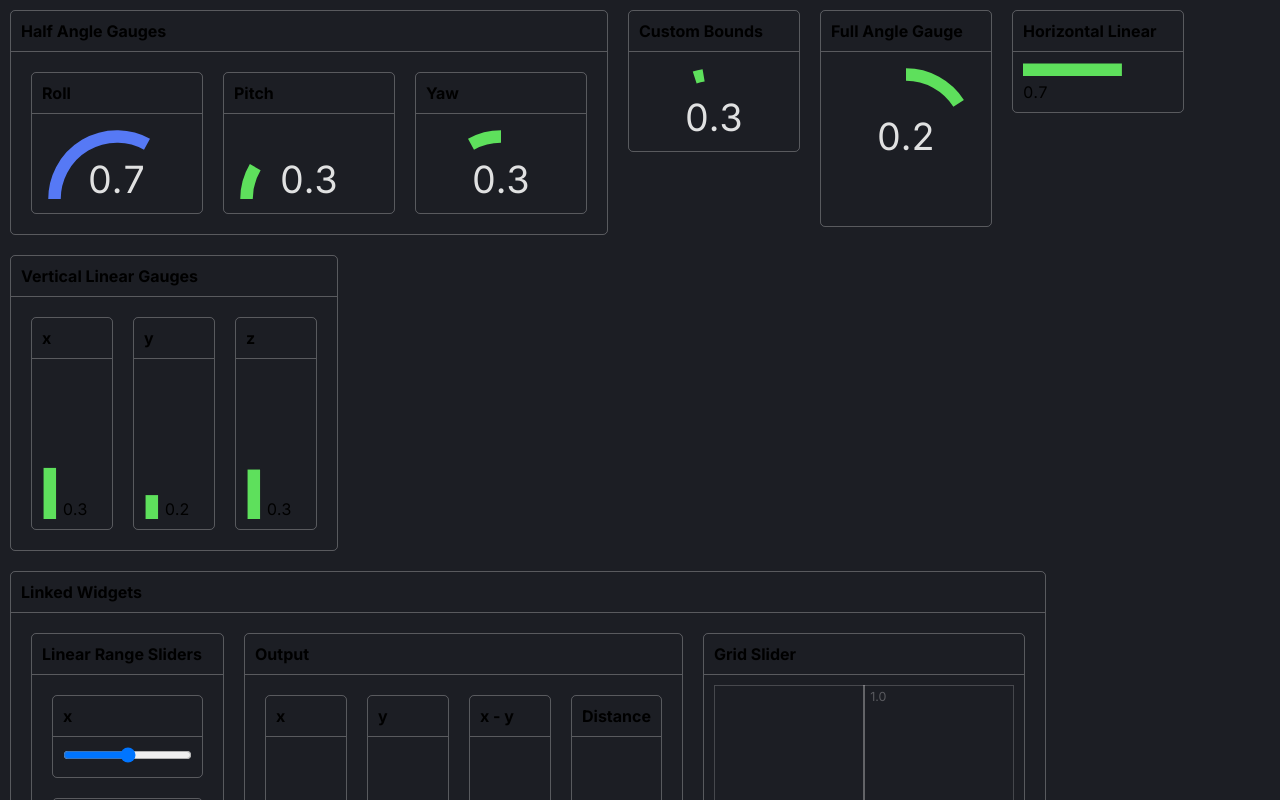
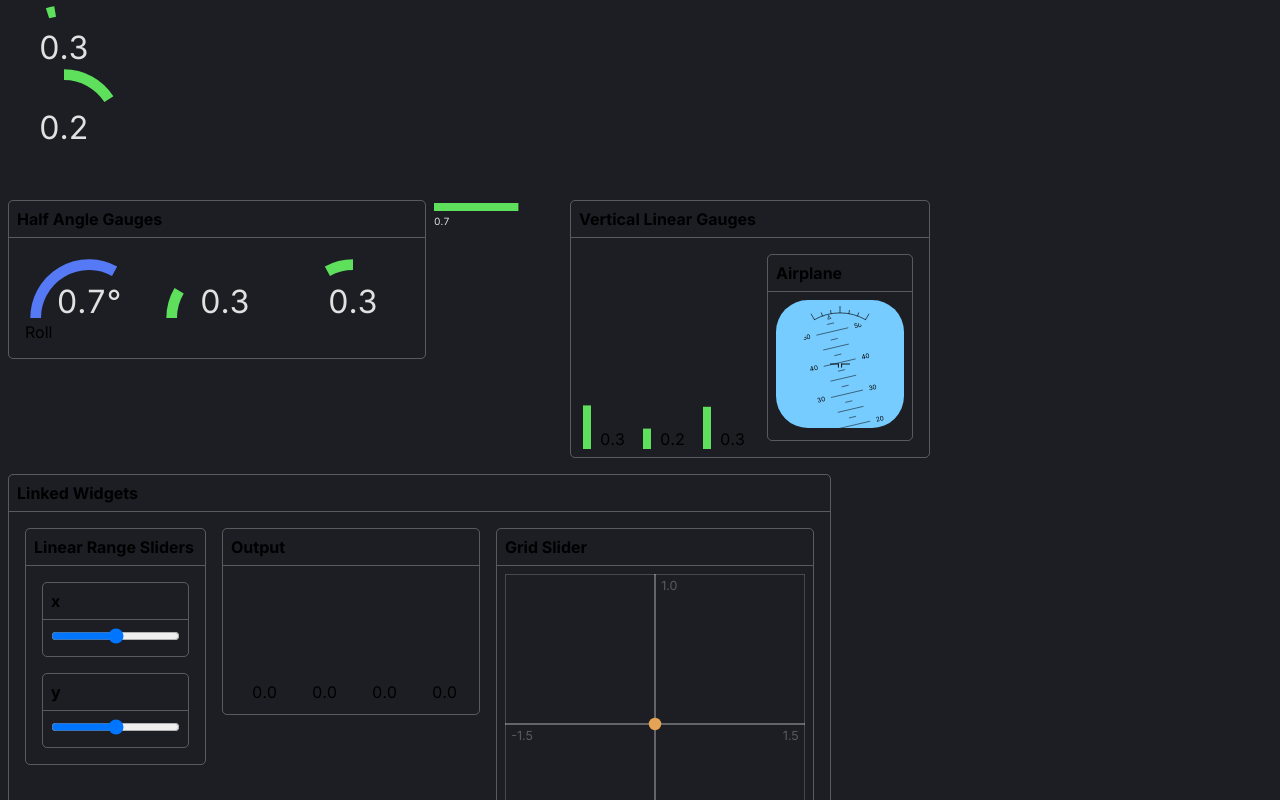
Before and after one commit to andrew-bork/auto-ui, a Next.js app: page / in a window 1280 px wide. Shown: the top 800 px of the page. Built offline with nearby package versions, Linux system fonts and the light colour scheme.

Commit message:
Updated ui elements

```diff
--- a/app/page.tsx
+++ b/app/page.tsx
@@ -3,13 +3,15 @@ import styles from './page.module.css'
 import { FullAngleGauge, HalfAngleGauge } from './widgets/outputs/AngleGauges'
 import { useEffect, useState } from 'react'
 import { HorizontalLinearGauge, VerticalLinearGauge } from './widgets/outputs/LinearGauges';
-import { Widget } from './widgets/Widget';
+import { LabeledWidget, WidgetGroup } from './widgets/Widget';
 import { HorizontalRangeSlider } from './widgets/inputs/LinearRangeSlider';
 
 import { Colors } from "./widgets/WidgetSettings";
 import { GridSlider } from './widgets/inputs/GridSlider';
-import PrimaryFlightDisplay from './widgets/other/PrimaryFlightDisplay';
+import ArtificialHorizon from './widgets/other/ArtificialHorizon';
 import { TimePlot } from './widgets/outputs/Graph';
+import { Column } from './widgets/layout/Column';
+import { Row } from './widgets/layout/Row';
 
 export default function Home() {
 
@@ -35,32 +37,40 @@ export default function Home() {
     // console.log(test);
 
     return (<main style={styles}>
-        <Widget title="Half Angle Gauges">
-            <HalfAngleGauge value={test} title="Roll" gauge={Colors.blue}/>
+        <Column>
+            <HalfAngleGauge value={1 - test} title="Custom Bounds" start={0.2} min={-1} max={2}/>
+            <FullAngleGauge value={test - 0.5} min={-0.5} max={0.5} title="Full Angle Gauge"/>
+        </Column>
+        <WidgetGroup title="Half Angle Gauges">
+            <LabeledWidget title="Roll">
+                <HalfAngleGauge value={test} title="Roll" gauge={Colors.blue} label={test.toFixed(1) + "°"}/>
+            </LabeledWidget>
             <HalfAngleGauge value={1 - test} title="Pitch" max={2}/>
             <HalfAngleGauge value={1 - test} title="Yaw" start={0.5}/>
-        </Widget>
-        <HalfAngleGauge value={1 - test} title="Custom Bounds" start={0.2} min={-1} max={2}/>
-        <FullAngleGauge value={test - 0.5} min={-0.5} max={0.5} title="Full Angle Gauge"/>
+        </WidgetGroup>
         <HorizontalLinearGauge value={test} title="Horizontal Linear"/>
-        <Widget title="Vertical Linear Gauges">
-            <VerticalLinearGauge value={1 - test} title="x"/>
-            <VerticalLinearGauge value={test + -0.5} title="y"/>
-            <VerticalLinearGauge value={test * 0.5} title="z"/>
-        </Widget>
-        <Widget title="Linked Widgets">
-            <Widget title="Linear Range Sliders">
+        <WidgetGroup title="Vertical Linear Gauges">
+            <Row>
+                <VerticalLinearGauge value={1 - test} title="x"/>
+                <VerticalLinearGauge value={test + -0.5} title="y"/>
+                <VerticalLinearGauge value={test * 0.5} title="z"/>
+                <ArtificialHorizon roll={20 *test} pitch={60*test}/>
+            </Row>
+        </WidgetGroup>
+        <WidgetGroup title="Linked Widgets">
+
+            <WidgetGroup title="Linear Range Sliders">
                 <div style={{display: "flex", flexDirection: "column"}}>
                     <HorizontalRangeSlider value={x} setValue={setX} title="x" min={-1} max={1}/>
                     <HorizontalRangeSlider value={y} setValue={setY} title="y" min={-1} max={1}/>
                 </div>
-            </Widget>
-            <Widget title="Output">
+            </WidgetGroup>
+            <WidgetGroup title="Output">
                 <VerticalLinearGauge value={x} title="x" min={-1} max={1}/>
                 <VerticalLinearGauge value={y} title="y" min={-1} max={1}/>
                 <VerticalLinearGauge value={x-y} min={-1} max={1} title="x - y" gauge={((x-y) < 0 ? Colors.red : Colors.green)}/>
                 <VerticalLinearGauge value={Math.sqrt(x*x + y*y)} min={0} max={2} title="Distance" />
-            </Widget>
+            </WidgetGroup>
             <GridSlider title="Grid Slider"
                 values={[{x: x, y: y}]}
                 setValue={(i, value) => {
@@ -73,7 +83,7 @@ export default function Home() {
                 }}
             />
             {/* <PrimaryFlightDisplay roll={x * 30} pitch={y * 30}/> */}
-        </Widget>
+        </WidgetGroup>
         <TimePlot values={[test, -(test-1)]} maxPoints={200} min={-1} max={2}/>
     </main>)
 }
--- a/app/widgets/Widget.tsx
+++ b/app/widgets/Widget.tsx
@@ -5,34 +5,41 @@ interface WidgetArgs {
     title: string,
 };
 
-
-
-/**
- * Base class for all Widgets.
- *
- */
-export const Widget = forwardRef(function Widget({ title, children } : WidgetArgs, ref : LegacyRef<HTMLDivElement>) {
+export const WidgetGroup = forwardRef(function Widget({ title, children } : WidgetArgs, ref : LegacyRef<HTMLDivElement>) {
 
     return (
-        <div className="widget" ref={ref} style={
+        <div className="widget-group" ref={ref} style={
             {
                 gridTemplateColumns: "100%",
                 gridTemplateRows: `min-content auto`,
-                margin: "10px",
+                margin: "8px",
                 border: "1px solid #ffffff44",
                 display: "inline-grid",
                 borderRadius: "5px"
             }}>
             <div style={{
                 borderBottom: "1px solid #ffffff44",
-                padding: "10px"
+                padding: "8px"
             }}>
                 <span style={{fontWeight: "bold"}}>{title}</span>
             </div>
-            <div style={{padding: "10px"}}>
+            <div style={{padding: "8px"}}>
 
             {children}
             </div>
         </div>
     )
 });
+
+export const LabeledWidget = function ({ title, children } : WidgetArgs) {
+    return (<div className="widget" style={
+        {
+            flexDirection: "column",
+
+            margin: "8px",
+            display: "inline-flex",
+        }}>
+        <div> {children} </div>
+        <div>{title}</div>
+    </div>)
+}
--- a/app/widgets/graph/LineGraph.tsx
+++ b/app/widgets/graph/LineGraph.tsx
@@ -1,5 +1,5 @@
 import { useEffect, useRef } from "react";
-import { Widget } from "../Widget";
+import { WidgetGroup } from "../Widget";
 
 
 interface Bounds {
@@ -74,7 +74,7 @@ export function LineGraph(props : LineGraphArgs) {
         ctxRef.current = canvasRef.current.getContext("2d");
     }, [canvasRef]);
 
-    return (<Widget title={title}>
+    return (<WidgetGroup title={title}>
         <canvas ref={canvasRef}></canvas>
-    </Widget>)
+    </WidgetGroup>)
 }
--- a/app/widgets/inputs/GridSlider.tsx
+++ b/app/widgets/inputs/GridSlider.tsx
@@ -1,5 +1,5 @@
 import { useState } from "react";
-import { Widget } from "../Widget";
+import { WidgetGroup } from "../Widget";
 import { Colors } from "../WidgetSettings";
 import Style from "./GridSlider.module.css";
 
@@ -92,7 +92,7 @@ export function GridSlider({ title, values, setValue, xbounds, ybounds } : GridS
         : <></>)
 
 
-    return (<Widget title={title}>
+    return (<WidgetGroup title={title}>
         <svg xmlns="http://www.w3.org/2000/svg" viewBox={`0 0 ${viewport.width} ${viewport.height}`}  width="300px" height="300px"
             onMouseUp={() => {
                 setDragging(-1);
@@ -113,6 +113,6 @@ export function GridSlider({ title, values, setValue, xbounds, ybounds } : GridS
             {ellipsePoints}
             <rect x={0} y={0} width={viewport.width} height={viewport.height} fill="none" stroke="#ffffff33" strokeWidth={0.3}></rect>
         </svg>
-    </Widget>)
+    </WidgetGroup>)
 
 }
--- a/app/widgets/inputs/LinearRangeSlider.tsx
+++ b/app/widgets/inputs/LinearRangeSlider.tsx
@@ -1,4 +1,4 @@
-import { Widget } from "../Widget"
+import { WidgetGroup } from "../Widget"
 
 interface RangeSliderArgs {
     value: number,
@@ -21,7 +21,7 @@ export function HorizontalRangeSlider({value, setValue, min, max, title, step} :
     // label ??= (Math.round(value * 10)*10).toFixed(0);
 
 
-    return (<Widget title={title}>
+    return (<WidgetGroup title={title}>
         <input type="range" onChange={(e) => {setValue(parseFloat(e.target.value))}} min={min} max={max} value={value} step={step}/>
-    </Widget>)
+    </WidgetGroup>)
 }
--- /dev/null
+++ b/app/widgets/layout/Column.tsx
@@ -0,0 +1,11 @@
+import { ReactElement } from "react";
+
+interface ColumnArgs {
+    children?: ReactElement | ReactElement[];
+}
+
+export function Column({ children } : ColumnArgs ) {
+    return (<div style={{display: "flex", flexDirection: "column", width: "fit-content"}}>
+        {children}
+    </div>);
+}
--- /dev/null
+++ b/app/widgets/layout/Row.tsx
@@ -0,0 +1,11 @@
+import { ReactElement } from "react";
+
+interface RowArgs {
+    children?: ReactElement | ReactElement[];
+}
+
+export function Row({ children } : RowArgs ) {
+    return (<div style={{display: "flex", flexDirection: "row", height: "fit-content"}}>
+        {children}
+    </div>);
+}
--- a/app/widgets/other/PrimaryFlightDisplay.tsx
+++ b/app/widgets/other/ArtificialHorizon.tsx
@@ -1,14 +1,18 @@
 import { Fragment } from "react";
-import { Widget } from "../Widget";
+import { WidgetGroup } from "../Widget";
 
 
-interface PrimaryFlightDisplay {
+interface ArtificialHorizonArgs {
     roll?: number,
     pitch?: number,
+
+    rollSetpoint?: number,
+    pitchSetpoint?: number,
+
 }
 
 
-export default function PrimaryFlightDisplay({roll = 0, pitch = 0} : PrimaryFlightDisplayArgs) {
+export default function ArtificialHorizon({roll = 0, pitch = 0, rollSetpoint, pitchSetpoint} : ArtificialHorizonArgs) {
 
 
     const M_T_FT = 3.281;
@@ -21,9 +25,7 @@ export default function PrimaryFlightDisplay({roll = 0, pitch = 0} : PrimaryFlig
     roll = roll ?? 0;
     pitch = pitch ?? 0;
 
-    let altitude = 0;
-    let pitchSetpoint = 100;
-    let rollSetpoint = 0;
+    // let altitude = 0;
 
     const pitchTicks = [];
     for(let angle = -36; angle <= 36; angle ++) {
@@ -56,13 +58,15 @@ export default function PrimaryFlightDisplay({roll = 0, pitch = 0} : PrimaryFlig
         rollTicks.push({value: angle * Math.PI / 180, width: width});
     }
 
-    let pitchSetpointLocation = 0;
+    let pitchSetpointLocation;
     // 10 * 10 + y*y < rollTickDist - 2 ^ 2
+    if(pitchSetpoint != null){
         pitchSetpointLocation = Math.min(Math.max(-(pitchSetpoint - pitch) * pitchScale, -Math.sqrt((rollTickDist - 1) * (rollTickDist - 1) - 100)), 16);
+    }
 
     return (
-        <Widget title="Airplane">
-            <svg style={{maxWidth: "100%", maxHeight: "100%"}} viewBox="20 20 40 40" xmlns="http://www.w3.org/2000/svg" strokeLinecap="round" strokeLinejoin="round" stroke="black" width="300px">
+        <WidgetGroup title="Airplane">
+            <svg style={{maxWidth: "100%", maxHeight: "100%"}} viewBox="20 20 40 40" xmlns="http://www.w3.org/2000/svg" strokeLinecap="round" strokeLinejoin="round" stroke="black" width="128px">
 
             {/* Pitch Indicator Clipping */}
             <clipPath id="roll-pitch-clip">
@@ -89,10 +93,13 @@ export default function PrimaryFlightDisplay({roll = 0, pitch = 0} : PrimaryFlig
                     <path fill="none" d={`M 40 ${40-rollTickDist + 0.5} L 39.5 ${40-rollTickDist + 1.5} L 40.5 ${40-rollTickDist + 1.5} L 40 ${40-rollTickDist + 0.5}`}></path>
 
                     {/* Pitch Setpoint Indicator */}
+                    {(pitchSetpointLocation != null ?
                         <g>
                             <path fill="none" d={`M 30 ${pitchSetpointLocation + 40} L 29 ${pitchSetpointLocation + 39.5} L 29 ${pitchSetpointLocation + 40.5} L 30 ${pitchSetpointLocation + 40}`}></path>
                             <path fill="none" d={`M 50 ${pitchSetpointLocation + 40} L 51 ${pitchSetpointLocation + 39.5} L 51 ${pitchSetpointLocation + 40.5} L 50 ${pitchSetpointLocation + 40}`}></path>
-                    </g>
+                        </g> : <></>
+                    )}
+
 
                     {/* // Pitch Indicator */}
                     <g clipPath="url(#roll-pitch-clip)">
@@ -129,12 +136,13 @@ export default function PrimaryFlightDisplay({roll = 0, pitch = 0} : PrimaryFlig
                 <path d={`M ${rollTickDist * Math.sin(tick.value) + 40} ${- rollTickDist * Math.cos(tick.value) + 40} L ${(rollTickDist + tick.width) * Math.sin(tick.value) + 40} ${- (rollTickDist + tick.width) * Math.cos(tick.value) + 40}`}></path>
                 {/each} */}
             </g>
-
             {/* Roll Setpoint Indicator */}
+            {
+                (rollSetpoint != null ?
                     <g transform={`rotate(${-rollSetpoint}, {}, 40)`}>
                         <path d={`M 40 ${40-rollTickDist - 2.5} L 39.5 ${40-rollTickDist-2.5 -1} L 40.5 ${40-rollTickDist- 2.5- 1} L 40 ${40-rollTickDist -2.5}`} strokeWidth="0.2" stroke="black" fill="none"></path>
-            </g>
-
+                    </g> : <></>)
+            }
             {/* // Center Crosshair */}
             <g strokeWidth="0.28" fill="none">
                 <path d="M 37 40 L 39.5 40"></path>
@@ -150,5 +158,5 @@ export default function PrimaryFlightDisplay({roll = 0, pitch = 0} : PrimaryFlig
                 <text stroke="none" x="74" y="40" textAnchor="end" dominantBaseline="central" fontSize="2px">{(altitude).toFixed(2)}</text>
             </g> */}
         </svg>
-        </Widget>)
+        </WidgetGroup>)
 }
--- a/app/widgets/outputs/AngleGauges.tsx
+++ b/app/widgets/outputs/AngleGauges.tsx
@@ -1,4 +1,4 @@
-import { Widget } from "../Widget";
+import { WidgetGroup } from "../Widget";
 
 interface GaugeArgs {
     value: number,
@@ -9,18 +9,21 @@ interface GaugeArgs {
     color?: string,
     title?: string,
     label?: string,
+    size?: number
 }
 
-export function HalfAngleGauge({ value, start, min, max, gauge, color, title, label } : GaugeArgs){
+export function HalfAngleGauge({ value, start, min, max, gauge, color, label, size } : GaugeArgs){
 
     start ??= 0;
     min ??= 0;
     max ??= 1;
     gauge ??= "#5EE05C";
     color ??= "#FFFFFFDD";
-    title ??= "";
     label ??= (Math.round(value * 10)/10).toFixed(1);
 
+    size ??= 1;
+    const width = 128 * size;
+    const height = 64 * size;
 
     const viewport = {
         width: 48,
@@ -52,26 +55,27 @@ export function HalfAngleGauge({ value, start, min, max, gauge, color, title, la
     }
     const ccwFlag = (percentStart < percentEnd ? 1 : 0);
 
-    return (<Widget title={title}>
-        <svg xmlns="http://www.w3.org/2000/svg" viewBox={`0 0 ${viewport.width} ${viewport.height}`} width="150px" height="75px">
+    return (
+        <svg xmlns="http://www.w3.org/2000/svg" viewBox={`0 0 ${viewport.width} ${viewport.height}`} width={`${width}px`} height={`${height}px`}>
             <path d={`M ${startPoint.x} ${startPoint.y} A ${r} ${r} 0 0 ${ccwFlag} ${endPoint.x} ${endPoint.y}`} stroke={gaugeColor} fill="none" strokeWidth={strokeWidth}></path>
             <text fill={textColor} x={viewport.width/2} y={viewport.height -2} fontSize={viewport.height / 2} textAnchor="middle" fontVariant="tabular-nums">{label}</text>
-        </svg>
-    </Widget>)
+        </svg>)
 }
 
 
 
-export function FullAngleGauge({ value, start, min, max, gauge, color, title, label } : GaugeArgs){
+export function FullAngleGauge({ value, start, min, max, gauge, color, size, label } : GaugeArgs){
 
     start ??= 0;
     min ??= 0;
     max ??= 1;
     gauge ??= "#5EE05C";
     color ??= "#FFFFFFDD";
-    title ??= "";
     label ??= (Math.round(value * 10)/10).toFixed(1);
 
+    size ??= 1;
+    const width = 128 * size;
+    const height = 128 * size;
 
     const viewport = {
         width: 48,
@@ -103,11 +107,9 @@ export function FullAngleGauge({ value, start, min, max, gauge, color, title, la
     }
     const ccwFlag = (percentStart < percentEnd ? 1 : 0);
 
-    return (<Widget title={title}>
-        <svg xmlns="http://www.w3.org/2000/svg" viewBox={`0 0 ${viewport.width} ${viewport.height}`} width="150px" height="150px">
+    return (<svg xmlns="http://www.w3.org/2000/svg" viewBox={`0 0 ${viewport.width} ${viewport.height}`} width={`${width}px`} height={`${height}px`}>
 
             <path d={`M ${startPoint.x} ${startPoint.y} A ${r} ${r} 0 0 ${ccwFlag} ${endPoint.x} ${endPoint.y}`} stroke={gaugeColor} fill="none" strokeWidth={strokeWidth}></path>
             <text fill={textColor} x={viewport.width/2} y={viewport.height/2+1} fontSize={viewport.height / 4} dominantBaseline="middle" textAnchor="middle" fontVariant="tabular-nums">{label}</text>
-        </svg>
-    </Widget>)
+        </svg>)
 }
--- a/app/widgets/outputs/Graph.tsx
+++ b/app/widgets/outputs/Graph.tsx
@@ -6,7 +6,7 @@
 
 
 import { useEffect, useRef } from "react";
-import { Widget } from "../Widget";
+import { WidgetGroup } from "../Widget";
 import { Colors } from "../WidgetSettings";
 
 interface TimePlotArgs {
@@ -207,8 +207,8 @@ export function TimePlot({values, min, max, maxPoints} : TimePlotArgs) {
         widgetRef.current.appendChild(canvasRef.current.mainCanvas);
     }, [widgetRef])
 
-    return (<Widget title="Graph" ref={widgetRef}>
-    </Widget>)
+    return (<WidgetGroup title="Graph" ref={widgetRef}>
+    </WidgetGroup>)
 }
 /*
 
--- a/app/widgets/outputs/LinearGauges.tsx
+++ b/app/widgets/outputs/LinearGauges.tsx
@@ -1,4 +1,4 @@
-import { Widget } from "../Widget";
+import { WidgetGroup } from "../Widget";
 
 interface GaugeArgs {
     value: number,
@@ -10,9 +10,11 @@ interface GaugeArgs {
     title?: string,
     label?: string,
     minWidth?: string,
+
+    size?: number
 }
 
-export function HorizontalLinearGauge({ value, start, min, max, gauge, color, title, label } : GaugeArgs){
+export function HorizontalLinearGauge({ value, start, min, max, gauge, color, title, label, size } : GaugeArgs){
 
     start ??= 0;
     min ??= 0;
@@ -22,10 +24,14 @@ export function HorizontalLinearGauge({ value, start, min, max, gauge, color, ti
     title ??= "";
     label ??= (Math.round(value * 10)/10).toFixed(1);
 
+    size ??= 1;
+    const width = 128 * size;
+    const height = 24 * size;
+
 
     const viewport = {
-        width: 48,
-        height: 5
+        width: 64,
+        height: 12
     }
 
     const r = 20;
@@ -44,30 +50,25 @@ export function HorizontalLinearGauge({ value, start, min, max, gauge, color, ti
 
     const startPoint = {
         x: percentStart  * viewport.width,
-        y: viewport.height / 2,
+        y: 3,
     };
 
     const endPoint = {
         x: percentEnd * viewport.width,
-        y: viewport.height / 2,
+        y: 3,
     }
     const ccwFlag = (percentStart < percentEnd ? 1 : 0);
 
-    return (<Widget title={title}>
-        <div style={{width: "150px"}}>
-            <svg xmlns="http://www.w3.org/2000/svg" viewBox={`0 0 ${viewport.width} ${viewport.height}`} width="150px">
+    return (<svg xmlns="http://www.w3.org/2000/svg" viewBox={`0 0 ${viewport.width} ${viewport.height}`} width={`${width}px`} height={`${height}px`}>
 
                 <path d={`M ${startPoint.x} ${startPoint.y} L ${endPoint.x} ${endPoint.y}`} stroke={gaugeColor} fill="none" strokeWidth={strokeWidth}></path>
-            </svg>
-            <div style={{fontVariantNumeric: "tabular-nums"}}>{label}</div>
-        </div>
-
-    </Widget>)
+                <text fill={textColor} x={0} y={12} fontSize={5} dominantBaseline="bottom" textAnchor="start" fontVariant="tabular-nums">{label}</text>
+            </svg>)
 }
 
 
 
-export function VerticalLinearGauge({ value, start, min, max, gauge, color, title, label, minWidth } : GaugeArgs){
+export function VerticalLinearGauge({ value, start, min, max, gauge, color, title, label, size, minWidth } : GaugeArgs){
 
     start ??= 0;
     min ??= 0;
@@ -79,9 +80,13 @@ export function VerticalLinearGauge({ value, start, min, max, gauge, color, titl
     minWidth ??= "60px";
 
 
+    size ??= 1;
+    const width = 16 * size;
+    const height = 128 * size;
+
     const viewport = {
-        width: 5,
-        height: 48
+        width: 8,
+        height: 64
     }
 
     const r = 20;
@@ -108,14 +113,13 @@ export function VerticalLinearGauge({ value, start, min, max, gauge, color, titl
         y: (1 - percentEnd) * viewport.height,
     }
 
-    return (<Widget title={title}>
-        <div style={{height: "150px", display: "flex", alignItems:"flex-end", minWidth: minWidth}}  >
-            <svg xmlns="http://www.w3.org/2000/svg" viewBox={`0 0 ${viewport.width} ${viewport.height}`} height="150px">
+    return (
+        <div style={{display: "inline-flex", alignItems:"flex-end", minWidth: minWidth}}  >
+            <svg xmlns="http://www.w3.org/2000/svg" viewBox={`0 0 ${viewport.width} ${viewport.height}`} width={`${width}px`} height={`${height}px`}>
 
                 <path d={`M ${startPoint.x} ${startPoint.y} L ${endPoint.x} ${endPoint.y}`} stroke={gaugeColor} fill="none" strokeWidth={strokeWidth}></path>
             </svg>
             <div style={{marginLeft:"5px", fontVariantNumeric: "tabular-nums"}}>{label}</div>
         </div>
-
-    </Widget>)
+        )
 }
```
Lines whose indentation alone changed are shown as unchanged.
